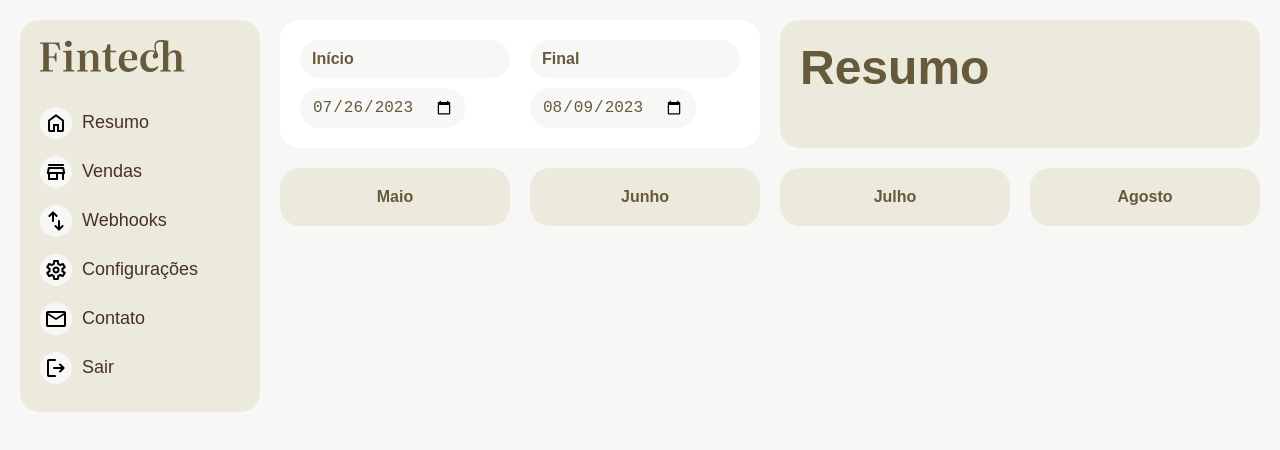
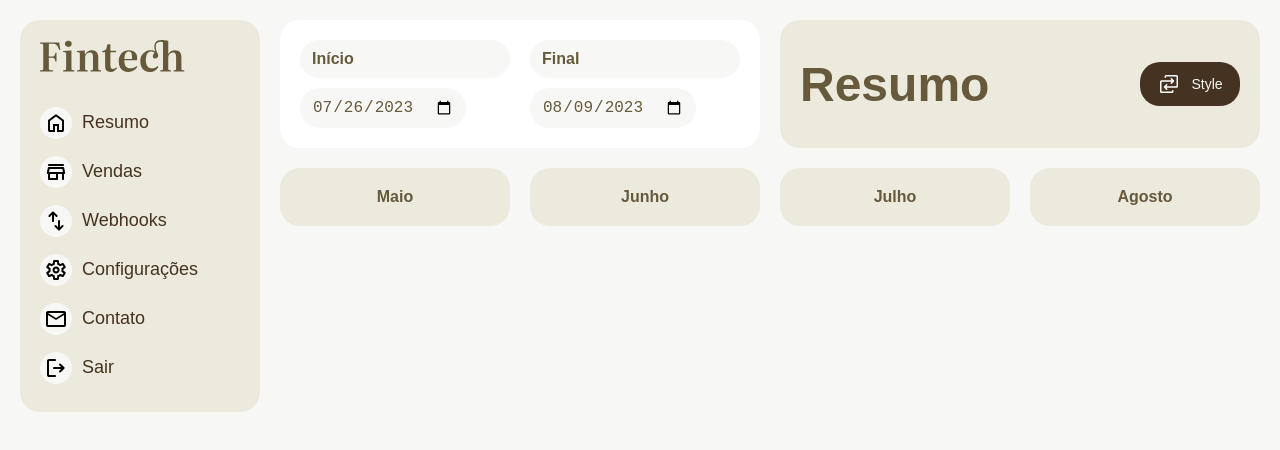
Before and after one commit to leandrorodrigues00/fintech, a React (Vite) app: page /vendas/1 in a window 1280 px wide. Shown: the top 450 px of the page. Built offline with nearby package versions, Linux system fonts and the light colour scheme; no server answers.

Commit message:
feat: botão de tema

```diff
--- a/src/assets/icons/index.ts
+++ b/src/assets/icons/index.ts
@@ -4,3 +4,4 @@ export { default as Contato } from "./contato.svg";
 export { default as Sair } from "./sair.svg";
 export { default as Vendas } from "./vendas.svg";
 export { default as Webhooks } from "./webhooks.svg";
+export { default as Swap } from "./swap.svg";
--- a/src/components/header.tsx
+++ b/src/components/header.tsx
@@ -2,6 +2,7 @@ import { useEffect, useState } from "react";
 import { DateRange } from "./date-range";
 import { Months } from "./months";
 import { useLocation } from "react-router-dom";
+import { ThemeButton } from "./theme-button";
 
 export function Header() {
   const [title, setTitle] = useState("Resumo");
@@ -21,7 +22,12 @@ export function Header() {
     <header className="mb">
       <div className="daterange mb">
         <DateRange />
-        <h1 className="box bg-3">{title}</h1>
+
+        <div style={{ alignItems: "center" }} className="box summary flex bg-3">
+          <h1>{title}</h1>
+
+          <ThemeButton />
+        </div>
       </div>
       <Months />
     </header>
--- /dev/null
+++ b/src/components/theme-button.tsx
@@ -0,0 +1,20 @@
+import { Swap } from "../assets/icons";
+
+export function ThemeButton() {
+  function themeToggle() {
+    const html = document.querySelector("html");
+
+    if (html?.classList.contains("brutalist-theme")) {
+      html.classList.remove("brutalist-theme");
+    } else {
+      html?.classList.add("brutalist-theme");
+    }
+  }
+
+  return (
+    <button onClick={themeToggle} className="theme-button">
+      <img src={Swap} alt="" />
+      Style
+    </button>
+  );
+}
--- a/src/style.css
+++ b/src/style.css
@@ -1,4 +1,15 @@
-/* html {
+html {
+  --color-1: #463220;
+  --color-2: #66593c;
+  --color-3: #eceadd;
+  --color-4: #f7f8f5;
+  --color-5: #ffffff;
+  --gap-s: 0.625rem;
+  --gap: 1.25rem;
+}
+
+/*comment the --color-3 to test with other colors */
+html.brutalist-theme {
   --color-1: #000;
   --color-2: #111;
   --color-3: #a36af9;
@@ -8,19 +19,10 @@
   --color-5: #fff;
 }
 
-.box {
+html.brutalist-theme .box {
   outline: 2px solid var(--color-1);
-} */
+}
 
-html {
-  --color-1: #463220;
-  --color-2: #66593c;
-  --color-3: #eceadd;
-  --color-4: #f7f8f5;
-  --color-5: #ffffff;
-  --gap-s: 0.625rem;
-  --gap: 1.25rem;
-}
 
 body {
   font-size: 1.5rem;
@@ -63,7 +65,6 @@ ul {
   border-radius: var(--gap);
   background: var(--color-5);
 }
-
 
 .container {
   display: grid;
@@ -167,10 +168,39 @@ ul {
   color: inherit;
 }
 
+/* theme button */
+
+.theme-button {
+  display: flex;
+  gap: var(--gap-s);
+  align-items: center;
+  justify-content: center;
+  padding: var(--gap-s);
+  background-color: var(--color-1);
+  color: var(--color-4);
+  border: none;
+  border-radius: var(--gap);
+  font-size: 1rem;
+  cursor: pointer;
+  transition: background-color 0.3s ease, color 0.3s ease;
+  max-width: 6.25rem;
+  max-height: 3.125rem;
+  font-size: 14px;
+}
+
+.theme-button:hover {
+  background-color: var(--color-2);
+  color: var(--color-4);
+}
+
+.theme-button:focus {
+  outline: none;
+  box-shadow: 0 0 0 3px var(--color-3);
+}
 
 /* small screen */
 
-@media (max-width: 1000px) {
+@media (max-width: 1080px) {
   .resumo {
     flex-direction: column;
   }
@@ -187,9 +217,8 @@ ul {
 @media (max-width: 700px) {
   html {
     --gap-s: 0.5rem;
-    --gap: 0.75rem
+    --gap: 0.75rem;
   }
-
 
   .container {
     grid-template-columns: 1fr;
@@ -199,13 +228,17 @@ ul {
     flex-direction: column;
   }
 
+  .summary {
+    flex-direction: row;
+  }
+
   .sidenav ul {
     display: grid;
     grid-template-columns: 1fr 1fr;
   }
 
   .sidenav li a {
-    font-size: .875rem;
+    font-size: 0.875rem;
   }
 
   .venda {
```
Also changed, not shown: src/assets/icons/swap.svg (added).
